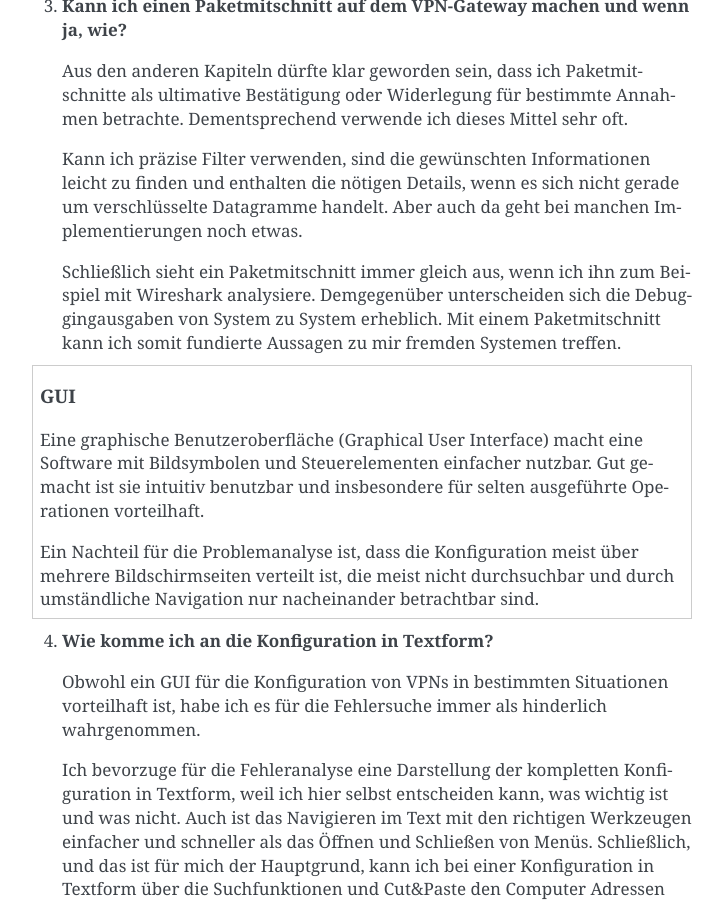
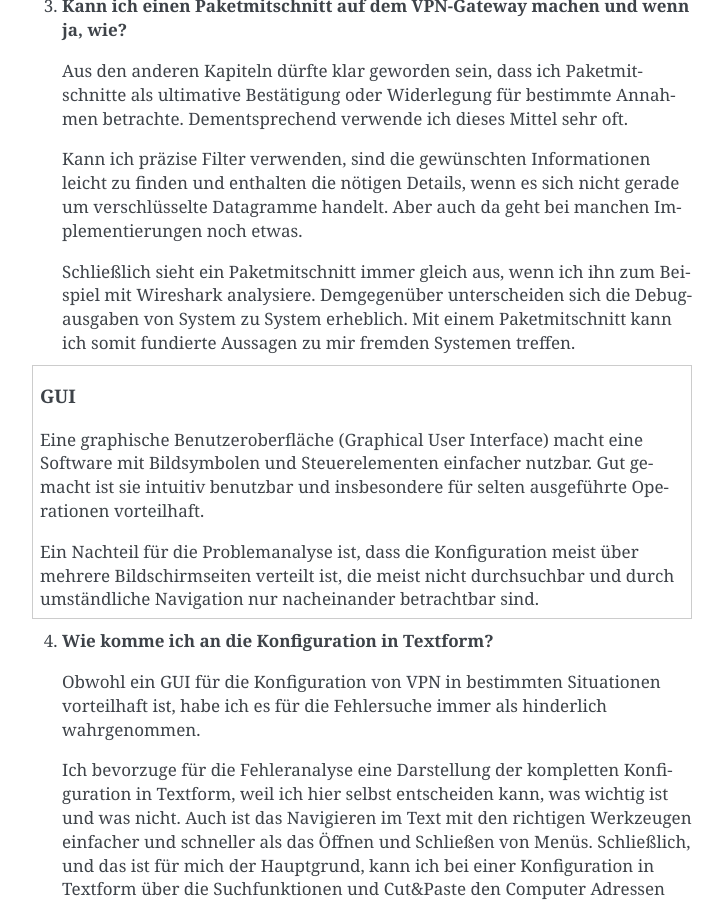
Before and after one commit to matwei-books/Fehlersuche-bei-IPsec-VPN-mit-IKEv2, a Sphinx documentation site: the page built from source/software/index.rst, in a window 1280 px wide and 900 px high, scrolled down 792 px. Shown: the whole window, without its empty margins (388-1111 px from the left). Built offline with Sphinx 7.4.7, drawn with Linux system fonts in a browser that asks for light colours; some of the changed text lies outside the part shown.

Commit message:
Rechtschreibung

```diff
--- a/source/software/index.rst
+++ b/source/software/index.rst
@@ -52,7 +52,7 @@ die ich als wesentlich für die Fehlersuche erachte:
 
    Schließlich sieht ein Paketmitschnitt immer gleich aus, wenn ich ihn
    zum Beispiel mit Wireshark analysiere.
-   Demgegenüber unterscheiden sich die Debuggingausgaben von System zu
+   Demgegenüber unterscheiden sich die Debugausgaben von System zu
    System erheblich.
    Mit einem Paketmitschnitt kann ich somit fundierte Aussagen
    zu mir fremden Systemen treffen.
@@ -73,7 +73,7 @@ die ich als wesentlich für die Fehlersuche erachte:
 
 4. **Wie komme ich an die Konfiguration in Textform?**
 
-   Obwohl ein GUI für die Konfiguration von VPNs
+   Obwohl ein GUI für die Konfiguration von VPN
    in bestimmten Situationen vorteilhaft ist,
    habe ich es für die Fehlersuche immer als hinderlich wahrgenommen.
 
```
Also changed, not shown: other parts of source/software/index.rst (+1 -1 lines).
